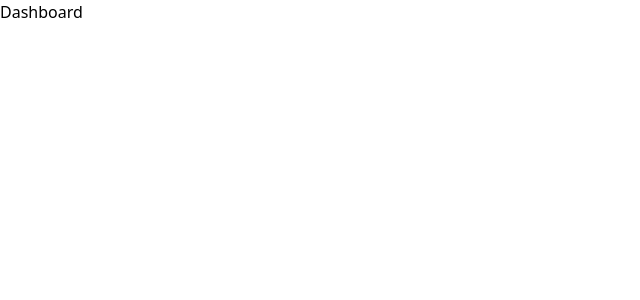
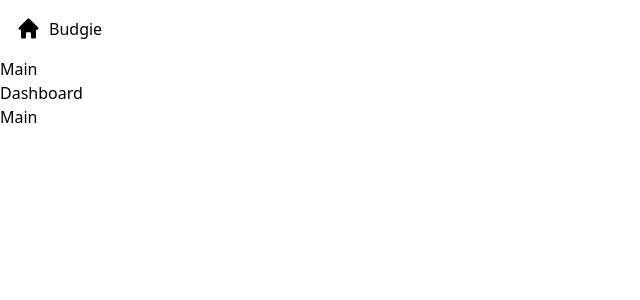
Before and after one commit to chel-ocean/fake-budgie, a React (Vite) app: page / in a window 1280 px wide. Shown: the top 300 px of the page, without its empty margins (0-640 px from the left). Built offline with nearby package versions, Linux system fonts and the light colour scheme.

Commit message:
start dashboard, nav, logout

```diff
--- a/package.json
+++ b/package.json
@@ -10,6 +10,7 @@
     "preview": "vite preview"
   },
   "dependencies": {
+    "@heroicons/react": "^2.2.0",
     "@tailwindcss/vite": "^4.0.15",
     "react": "^19.0.0",
     "react-dom": "^19.0.0",
--- a/src/App.jsx
+++ b/src/App.jsx
@@ -1,21 +1,43 @@
 import './App.css'
-import {
-  createBrowserRouter,
-  RouterProvider,
-} from "react-router-dom";
+import { createBrowserRouter, RouterProvider } from "react-router-dom";
 import Dashboard, { dashboardLoader } from './pages/Dashboard';
+import Error from './pages/Error';
+import Main, { mainLoader } from './layouts/Main';
+
+// actions
+import { logoutAction } from './actions/logout';
 
 function App() {
 
   const router = createBrowserRouter([
     {
       path: "/",
-      element: <Dashboard />,
-      loader: dashboardLoader,
+      element: <Main />,
+      loader: mainLoader,
+      children: [
+        {
+          path: "/",
+          element: <Dashboard />,
+          loader: dashboardLoader,
+        },
+        {
+          path: "logout",
+          action: logoutAction,
+        },
+        {
+          path: "*",
+          element: <Error />,
+        },
+      ]
     },
     {
       path: "about",
       element: <h1>About</h1>,
+    },
+
+    {
+      path: "*",
+      element: <Error />,
     },
   ]);
 
--- /dev/null
+++ b/src/actions/logout.js
@@ -0,0 +1,13 @@
+import { redirect } from "react-router-dom";
+
+// helpers:
+import { deleteItem } from "../helpers";
+
+export async function logoutAction() {
+    // delete user
+    deleteItem({key: "userName"});
+
+
+    // return redirect to homepage
+    return redirect("/");
+}
--- /dev/null
+++ b/src/components/Nav.jsx
@@ -0,0 +1,35 @@
+// rrd imports
+import { Form, NavLink } from "react-router-dom"
+
+import homeButton from "../assets/homeButton.png"
+
+import {TrashIcon, HomeIcon} from '@heroicons/react/20/solid'
+
+const Nav = ({userName}) => {
+    return (
+        <nav>
+            <div className="flex items-center justify-between p-4">
+                <NavLink to="/" aria-label="Go to Home" className="flex items-center gap-2">
+                    <HomeIcon width={25} />
+                    <span>Budgie</span>
+                </NavLink>
+                {
+                    userName && (
+                        <Form method="post" action="/logout" onSubmit={(event) => {
+                            if (!confirm("Delete all user data?")) {
+                                event.preventDefault() // prevents refresh on submit
+                            }
+                        }}>
+                            <button type="submit" className="btn btn--warning flex items-center gap-2">
+                                <span>Delete User</span>
+                                <TrashIcon width={25} />
+                            </button>
+                        </Form>
+                    )
+                }
+            </div>
+        </nav>
+    )
+}
+
+export default Nav
--- a/src/helpers.js
+++ b/src/helpers.js
@@ -3,3 +3,8 @@
 export const fetchData = (key) => {
     return JSON.parse(localStorage.getItem(key));
 }
+
+// delete item
+export const deleteItem = ({key}) => {
+    return localStorage.removeItem(key);
+}
--- /dev/null
+++ b/src/layouts/Main.jsx
@@ -0,0 +1,29 @@
+// rrd imports
+import { Outlet, useLoaderData } from "react-router-dom";
+
+// helper functions
+import { fetchData } from "../helpers";
+
+import Nav from "../components/Nav";
+
+// loader
+export function mainLoader() {
+    const userName = fetchData("userName");
+    return {userName}
+}
+
+const Main = () => {
+    const {userName} = useLoaderData();
+    return (
+        <div>
+            <Nav userName={userName}/>
+            <h1>Main</h1>
+            <main>
+                <Outlet />
+            </main>
+            Main
+        </div>
+    )
+}
+
+export default Main;
--- a/src/pages/Dashboard.jsx
+++ b/src/pages/Dashboard.jsx
@@ -14,6 +14,7 @@
     const {userName} = useLoaderData();
     return (
         <div>
+            <h1>{userName}</h1>
             Dashboard
         </div>
     )
--- /dev/null
+++ b/src/pages/Error.jsx
@@ -0,0 +1,9 @@
+const Error = () => {
+    return (
+        <div>
+            <h1>Error</h1>
+        </div>
+    )
+}
+
+export default Error;
```
Also changed, not shown: src/assets/homeButton.png (added), 1 other file (tests, documents, lock files or other folders).
